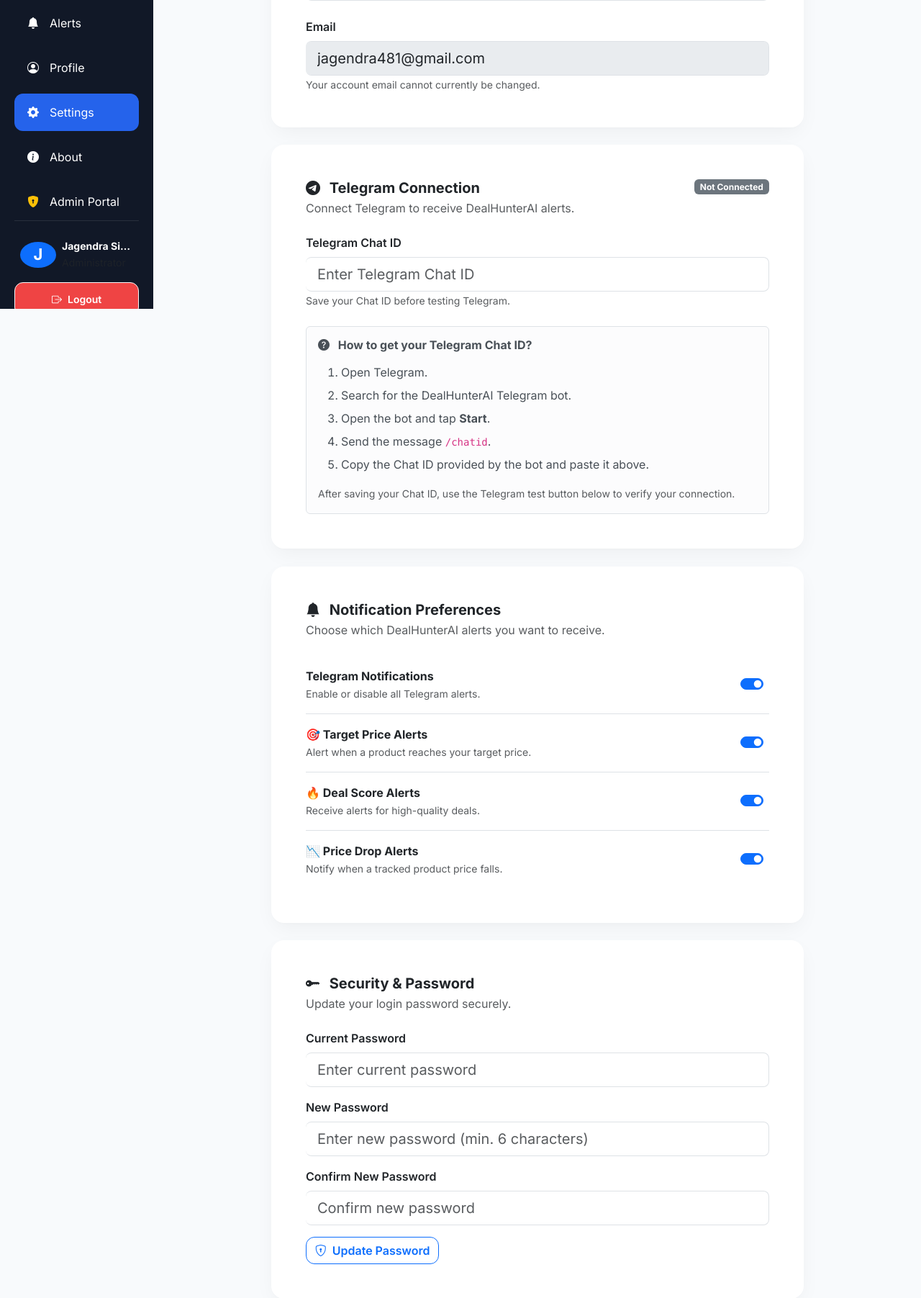
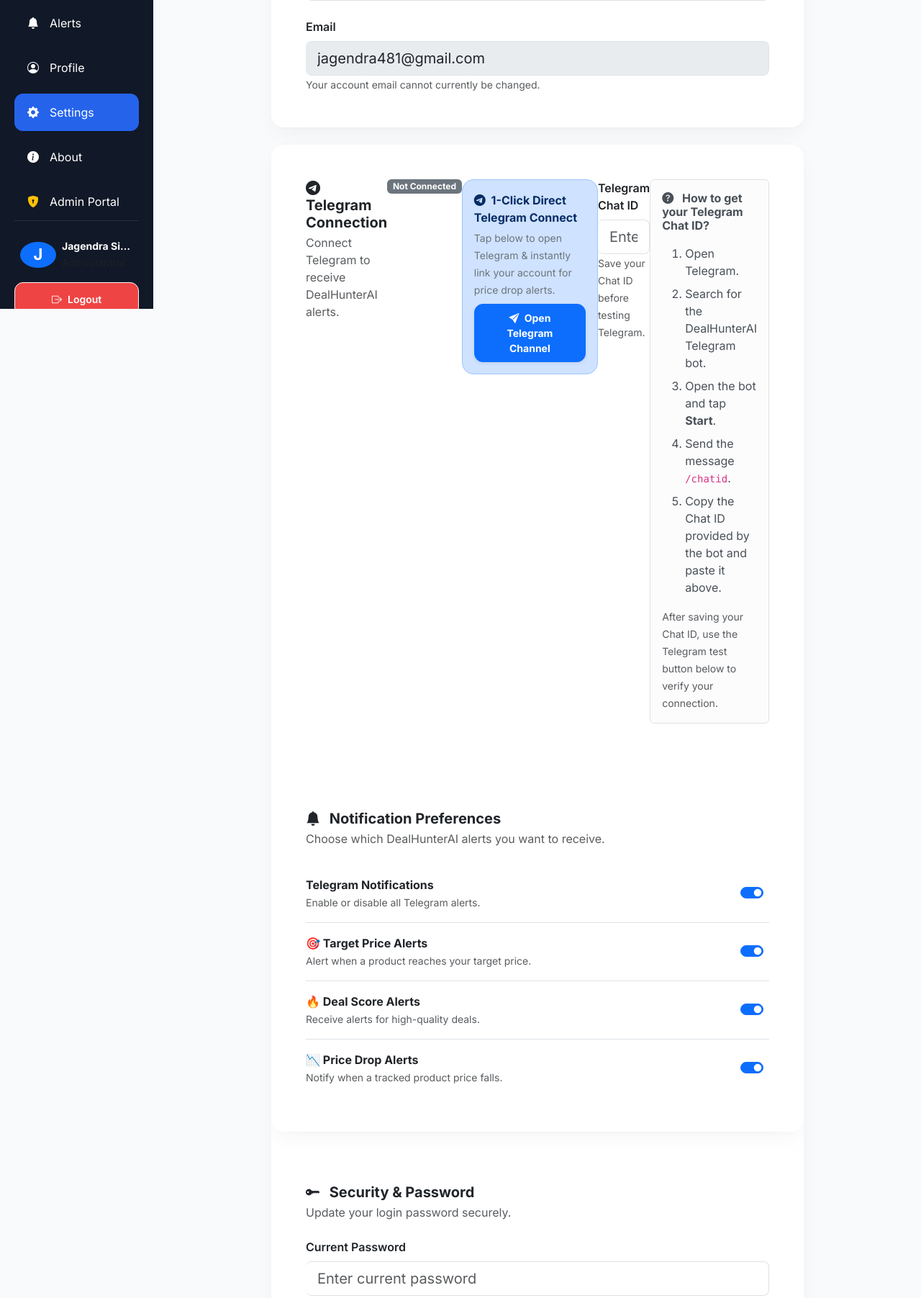
Before and after one commit to jagendra481/DealHunterAI, a Flask app: page /settings in a window 1280 px wide. Shown: the part 371-2174 px from the top of the page at 72% size. Run offline with Flask 3, Linux system fonts and the light colour scheme; a user stored in the database is signed in; data comes from the database, SQL or seed files in the repository.

Commit message:
Add 1-Click Direct Telegram Connection button to Settings

```diff
--- a/templates/settings/index.html
+++ b/templates/settings/index.html
@@ -137,10 +137,25 @@ Settings | DealHunterAI
 
                             {% endif %}
 
+                        <!-- 1-CLICK DIRECT TELEGRAM CONNECT -->
+                        <div class="p-3 bg-primary-subtle border border-primary-subtle rounded-4 mb-4">
+                            <div class="d-flex align-items-center justify-content-between flex-wrap gap-2">
+                                <div>
+                                    <strong class="d-block text-primary-emphasis mb-1">
+                                        <i class="bi bi-telegram me-1"></i> 1-Click Direct Telegram Connect
+                                    </strong>
+                                    <span class="small text-secondary">
+                                        Tap below to open Telegram & instantly link your account for price drop alerts.
+                                    </span>
+                                </div>
+                                <a href="https://t.me/c/3941006827/1" target="_blank" class="btn btn-primary btn-sm fw-bold px-3 py-2 shadow-sm rounded-3">
+                                    <i class="bi bi-send-fill me-1"></i> Open Telegram Channel
+                                </a>
+                            </div>
                         </div>
 
+                        <div class="mb-4">
 
-                        <div class="mb-4">
 
                             <label class="form-label fw-semibold">
                                 Telegram Chat ID
```
